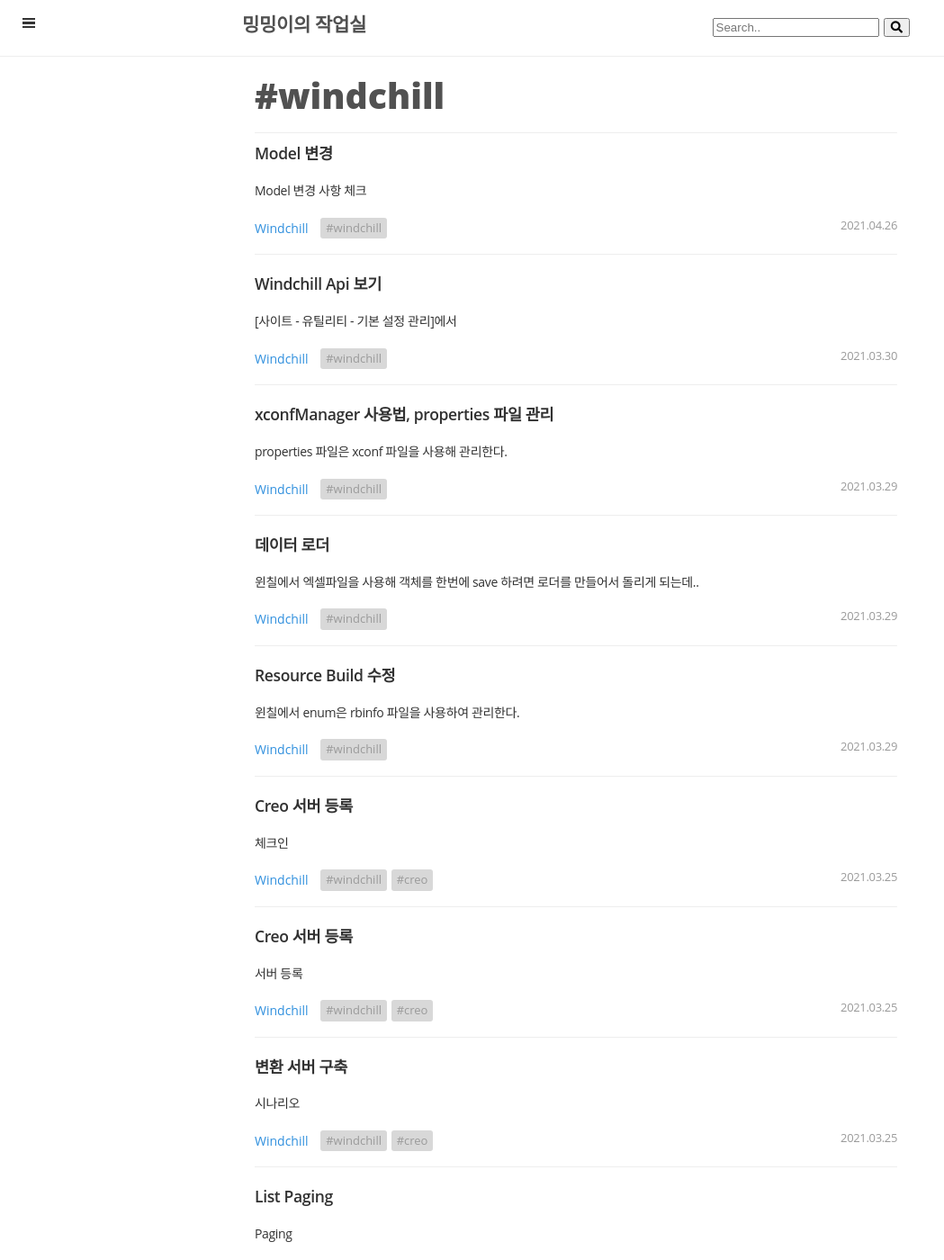
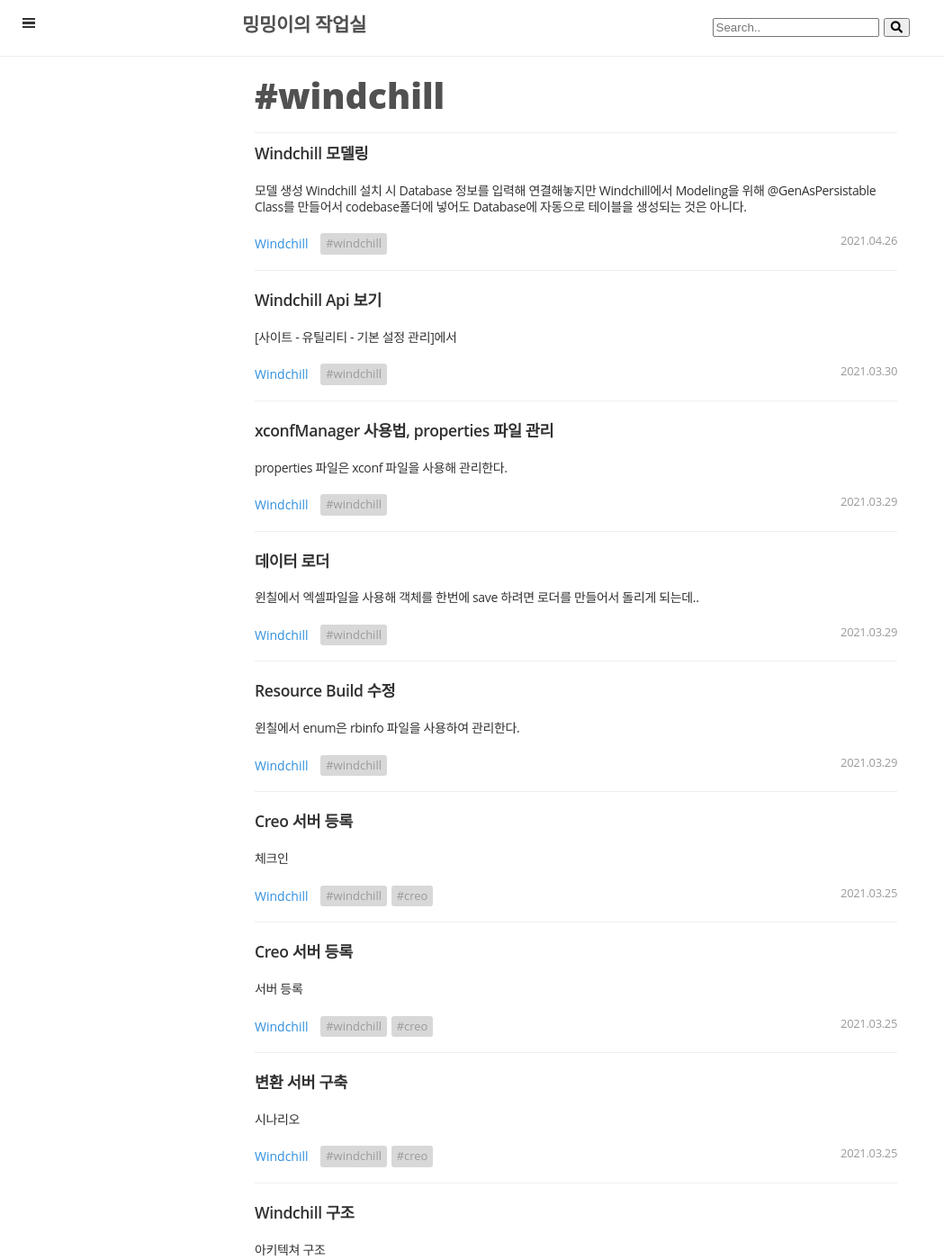
Before and after one commit to mingportal0/mingportal0.github.io, a Jekyll site: the page built from _tags/windchill.md, in a window 1280 px wide and 1400 px high. Shown: the whole window at 90% size, without its empty margins (0-1049 px from the left). Built offline with Jekyll 4.4.1, drawn with Linux system fonts in a browser that asks for light colours; nearby versions of some CDN libraries; some of the changed text lies outside the part shown.

Commit message:
update 04-28 post

````diff
--- a/_posts/2021-04-26-update-model.md
+++ b/_posts/2021-04-26-modeling.md
@@ -1,5 +1,5 @@
 ---
-title: "Model 변경"
+title: "Windchill 모델링"
 layout: post
 date: 2021-04-26
 categories: windchill
@@ -9,9 +9,28 @@
 
 
 
-### Model 변경 사항 체크
+### 모델 생성
+Windchill 설치 시 Database 정보를 입력해 연결해놓지만 Windchill에서 Modeling을 위해 `@GenAsPersistable` Class를 만들어서 `codebase`폴더에 넣어도 Database에 자동으로 테이블을 생성되는 것은 아니다.
 
-Windchill Shell에 `updatemanager -cs`입력
+
+
+#### SQL문 생성
+
+Windchill Shell에서 입력 후
+
+```
+ant -f bin/tools.xml sql_script -Dgen.input=com.e3ps.stagegate.*
+```
+
+`Windchill-Home\db\sql3\com\e3ps\stageGate` 폴더로 이동 후 해당 sql문을 사용한다.
+
+아니면 `upgrademanager -cs`를 사용해 변경 사항을 체크 후 생성되는 로그파일 내 sql문을 사용해도 된다.
+
+
+
+### 모델 수정
+
+Windchill Shell에 `upgrademanager -cs`입력
 
 `<Windchill-Home>\Upgrade\UpgradeReports\UpgradeDatabaseSchema` 에서 로그 파일 확인 후 필요한 DB 작업 실시
 
@@ -19,7 +38,7 @@
 
 
 
-### Model 삭제
+### 모델 삭제
 
 Windchill에 Model이 등록되면 `Windchill-Home\codebase` 내 다음 3개 파일에 기록된다.
 
@@ -31,7 +50,9 @@
 
 
 
-##### 삭제 명령어 (Windchill Shell 내에서 입력)
+#### 삭제 명령어
+
+Windchill Shell 내에서 입력
 
 ```
 ant -f bin/tools.xml model_uninstall -Dmodel_uninstall.filter="com.e3ps.stagegate.*"
@@ -40,11 +61,3 @@
 만약 위 명령어를 입력해도 잘못된 Model이 계속 등록되면
 
 `Windchill-Home\codebase`내 컴파일할 폴더를 삭제 후 다시 컴파일을 해주면 잘된다.
-
-
-
-##### 컴파일 명령어 (Windchill Shell 내에서 입력)
-
-```
-ant -f bin/tools.xml class -Dclass.includes=com/e3ps/stagegate/** -Dclass.force=true
-```
--- /dev/null
+++ b/_posts/2021-04-28-windchill-init.md
@@ -0,0 +1,35 @@
+---
+title: "Windchill 구조"
+layout: post
+date: 2021-03-24
+categories: windchill
+tags: [windchill]
+comment: yes
+---
+
+
+
+### 아키텍쳐 구조
+
+![image-20210428171947005](C:\Users\mjroh\Pictures\typora\image-20210428171947005.png)
+
+- 위치
+  1. Apache : `<Windchill_Directory>\HTTPServer`
+  2. Java : `<Windchill_Directory>\Java`
+  3. Directory Server: `<Windchill_Directory>\WindchillDS`
+  4. Tomcat: `<Windchill_Home>\tomcat`
+  5. Java Files : `<Windchill_Home>\src`
+  6. Class Files : `<Windchill_Home>\class`
+
+
+
+
+### 컴파일 명령어
+
+`<Windchill_Home>\src` 폴더 내 JAVA 파일을 CLASS 파일로 컴파일하여 `<Windchill_Home>\codebase` 폴더에 생성한다.
+
+Windchill Shell 내에서 입력
+
+```
+ant -f bin/tools.xml class -Dclass.includes=com/e3ps/stagegate/** -Dclass.force=true
+```
````
Also changed, not shown: _posts/2021-04-28-compile-error.md (added, +26 -0 lines).
